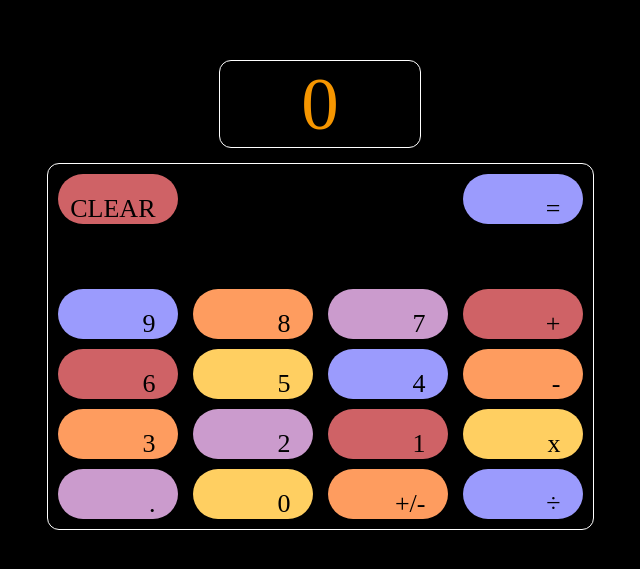
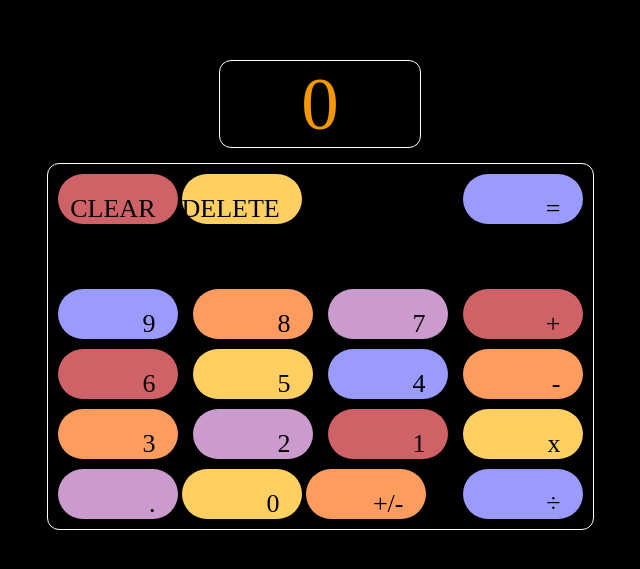
Before and after one commit to jaimedamask/calculator, a plain HTML site: page index.html in a window 1280 px wide. Shown: the part 105-674 px from the top of the page, without its empty margins (320-960 px from the left). Drawn offline with Linux system fonts and the light colour scheme; a web font is replaced by a local one.

Commit message:
Feat: Add backspace button element

```diff
--- a/index.html
+++ b/index.html
@@ -12,7 +12,10 @@
             <div id='display'>0</div>
             <div id='buttons'>
                 <div id='row1'>
-                    <button id='clear' data-action='clear' class='red action'>CLEAR</button>
+                    <div class='group1'>
+                        <button id='clear' data-action='clear' class='red action'>CLEAR</button>
+                        <button id='backspace' class='yellow'>DELETE</button>
+                    </div>
                     <button id='equals' data-action='calculate' class='indigo action'>=</button>
                 </div>
                 <div id='row2'>
@@ -34,7 +37,7 @@
                     <button id='multiply' data-action='multiplication' class='yellow  operator  action'>x</button>
                 </div>
                 <div id='row5'>
-                    <div id='group1'>
+                    <div class='group1'>
                         <button id='decimal' data-action='decimal' class='lilac numbers'>.</button>
                         <button id='0' class='yellow numbers'>0</button>
                         <button id='negative' data-action='negative' class='tangerine'>+/-</button>
```
